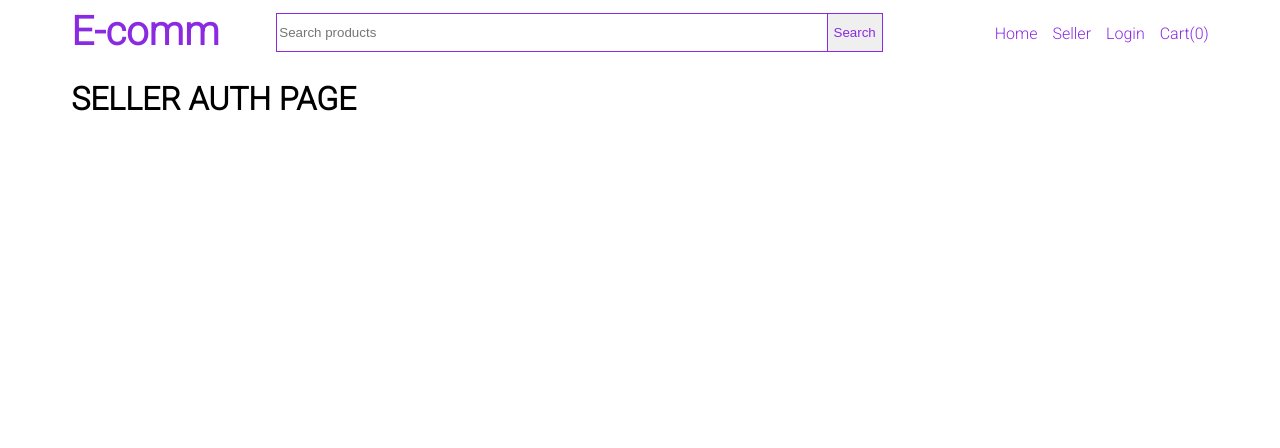
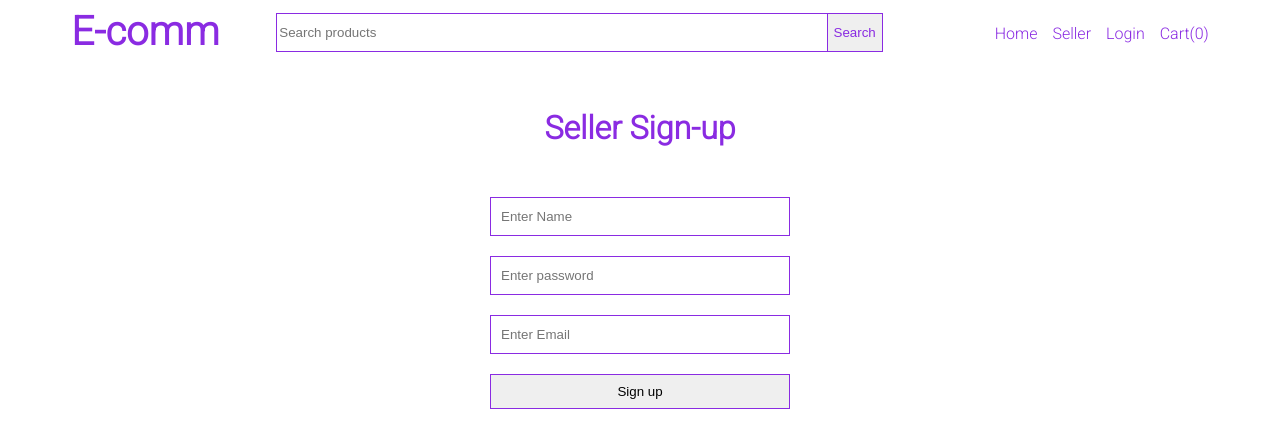
Before and after one commit to rancharaz/angular-crud-json-server, an Angular app in the folder frontendAngular/: page /seller-auth in a window 1280 px wide. Shown: the top 448 px of the page. Built offline with nearby package versions, Linux system fonts and the light colour scheme.

Commit message:
Seller form

```diff
--- a/frontendAngular/src/app/app.module.ts
+++ b/frontendAngular/src/app/app.module.ts
@@ -6,6 +6,7 @@
 import { HeaderComponent } from './header/header.component';
 import { HomeComponent } from './home/home.component';
 import { SellerAuthComponent } from './seller-auth/seller-auth.component';
+import { FormsModule } from '@angular/forms';
 
 @NgModule({
   declarations: [
@@ -16,7 +17,8 @@
   ],
   imports: [
     BrowserModule,
-    AppRoutingModule
+    AppRoutingModule,
+    FormsModule/* integration of form module in seller auth */
   ],
   providers: [],
   bootstrap: [AppComponent]
--- a/frontendAngular/src/app/seller-auth/seller-auth.component.css
+++ b/frontendAngular/src/app/seller-auth/seller-auth.component.css
@@ -0,0 +1,11 @@
+.seller-auth {
+
+}
+.seller-auth h1{
+    text-align: center;
+    align-items: center;
+    justify-content: center;
+    color: blueviolet;
+    margin-top: 50px;
+    margin-bottom: 50px;
+}
--- a/frontendAngular/src/app/seller-auth/seller-auth.component.html
+++ b/frontendAngular/src/app/seller-auth/seller-auth.component.html
@@ -1 +1,12 @@
-<h1>SELLER AUTH PAGE</h1>
+<div class="seller-auth">
+    <div class="sign-up">
+        <h1 class="">Seller Sign-up</h1>
+        <!-- app module form // ngSubmit-->
+        <form #sellerSignUp="ngForm" (ngSubmit)="signUp(sellerSignUp.value)" class="common-form">
+            <input class="form-input" ngModel type="text" name="name"  placeholder="Enter Name">
+            <input class="form-input" ngModel type="password" name="password" id="" placeholder="Enter password">
+            <input class="form-input" ngModel type="email" name="email" id="" placeholder="Enter Email">
+            <button class="form-button">Sign up</button>
+        </form>
+    </div>
+</div>
--- a/frontendAngular/src/app/seller-auth/seller-auth.component.ts
+++ b/frontendAngular/src/app/seller-auth/seller-auth.component.ts
@@ -11,5 +11,8 @@
 
   ngOnInit(): void {
   }
-
+  /* signupfunction */
+  signUp(data:object):void{
+    console.log(data)
+  }
 }
--- a/frontendAngular/src/styles.css
+++ b/frontendAngular/src/styles.css
@@ -10,3 +10,24 @@
     margin-left: 5%;
     margin-right: 5%;
 }
+.common-form {
+    text-align: center;
+    display: flex;
+    margin: auto;
+    flex-direction: column;
+    width: 300px;
+}
+.form-input {
+    height: 35px;
+    margin-bottom: 20px;
+    padding-left: 10px;
+    border: 1px solid blueviolet;
+    color: blueviolet;
+    outline: none;
+}
+.form-button{
+    height: 35px;
+    border: 1px solid blueviolet;
+    cursor: pointer;
+
+}
```
